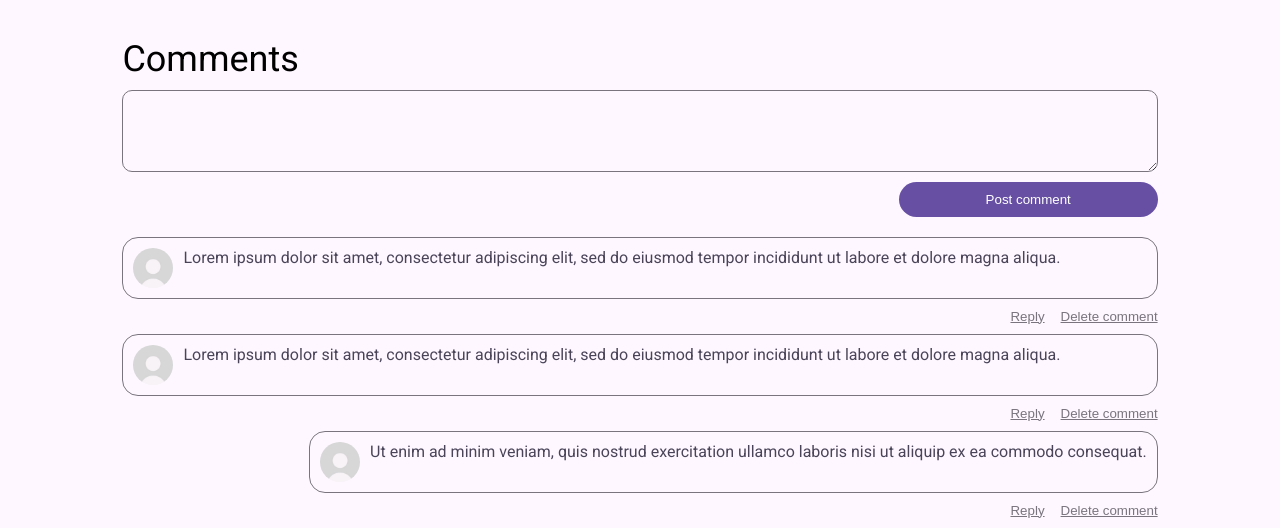
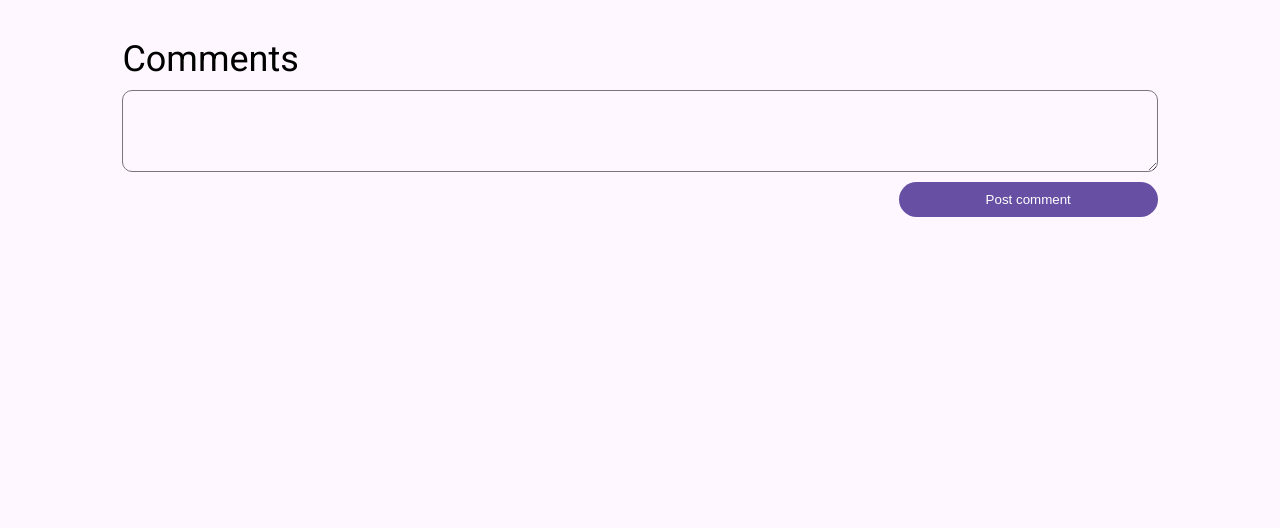
Before and after one commit to 8-bit-confusion/cs4640-project, a PHP site: template views/resource.php in a window 1280 px wide. Shown: the part 898-1426 px from the top of the page. After the commit the page ends 1115 px from the top, so only its background shows below. Run offline with PHP 8.4, Linux system fonts and the light colour scheme; the visitor is signed in with stand-in values (Sample User, id 1); the template is opened without the code that fills it: most values are stand-ins (such as "Sample title", 1, 10 or a date in 2020).

Commit message:
Liveshare
Co-authored-by: Lily Wasko <8-bit-confusion@users.noreply.github.com>

```diff
--- a/views/resource.php
+++ b/views/resource.php
@@ -78,45 +78,30 @@
                 <span style="font-size: 36px; height: 42px;">Comments</span>
                 <form class="div-input flex-col" style="gap: 10px; align-items: end; padding-bottom: 10px;" method="post">
                     <input type="hidden" name="command" value="do-comment">
+                    <input type="hidden" name="resource_id" value="<?php echo $resource_data["id"]; ?>">
+                    <input type="hidden" name="parent_id" value="null">
                     <textarea class="register-input comment-input" rows="4" name="comment" aria-label="Comment entry field" required></textarea>
                     <button class="styled-button" type="submit">Post comment</button>
                 </form>
+                <?php foreach ($comments as $comment) { ?>
+                    <?php if ($comment["parent_id"] == NULL) { ?>
                         <div class="comment-container flex-col">
                             <div class="comment flex-row">
                                 <img class="comment-pfp" src="styles/pfp.jpg" alt="Commenter profile picture">
-                        <span style="color: var(--on-secondary-surface);">
-                            Lorem ipsum dolor sit amet, consectetur adipiscing elit, sed do eiusmod tempor incididunt ut labore et dolore magna aliqua.
-                        </span>
+                                <div class="flex-col">
+                                    <span style="color: var(--on-secondary-surface);"><?php echo $comment["author"]; ?></span>
+                                    <span style="color: var(--on-secondary-surface);"><?php echo $comment["body"]; ?></span>
+                                </div>
                             </div>
                             <div class="flex-row">
                                 <button class="link-button">Reply</button>
+                                <?php if ($comment["author"] == $_SESSION["username"] || $resource_data["author"] == $_SESSION["username"]) { ?>
                                     <button class="link-button">Delete comment</button>
+                                <?php } ?>
                             </div>
                         </div>
-                <div class="comment-container flex-col">
-                    <div class="comment flex-row">
-                        <img class="comment-pfp" src="styles/pfp.jpg" alt="Commenter profile picture">
-                        <span style="color: var(--on-secondary-surface);">
-                            Lorem ipsum dolor sit amet, consectetur adipiscing elit, sed do eiusmod tempor incididunt ut labore et dolore magna aliqua.
-                        </span>
-                    </div>
-                    <div class="flex-row">
-                        <button class="link-button">Reply</button>
-                        <button class="link-button">Delete comment</button>
-                    </div>
-                    <div class="comment-container flex-col">
-                        <div class="comment flex-row">
-                            <img class="comment-pfp" src="styles/pfp.jpg" alt="Commenter profile picture">
-                            <span style="color: var(--on-secondary-surface);">
-                                Ut enim ad minim veniam, quis nostrud exercitation ullamco laboris nisi ut aliquip ex ea commodo consequat.
-                            </span>
-                        </div>
-                        <div class="flex-row">
-                            <button class="link-button">Reply</button>
-                            <button class="link-button">Delete comment</button>
-                        </div>
-                    </div>
-                </div>
+                    <?php } ?>
+                <?php } ?>
             </div>
             <div class="spacing"></div>
         </div>
```
Also changed, not shown: SessionController.php (+29 -0 lines), init.sql (+13 -17 lines), views/profile.php (+8 -2 lines). Lines whose indentation alone changed are shown as unchanged.
